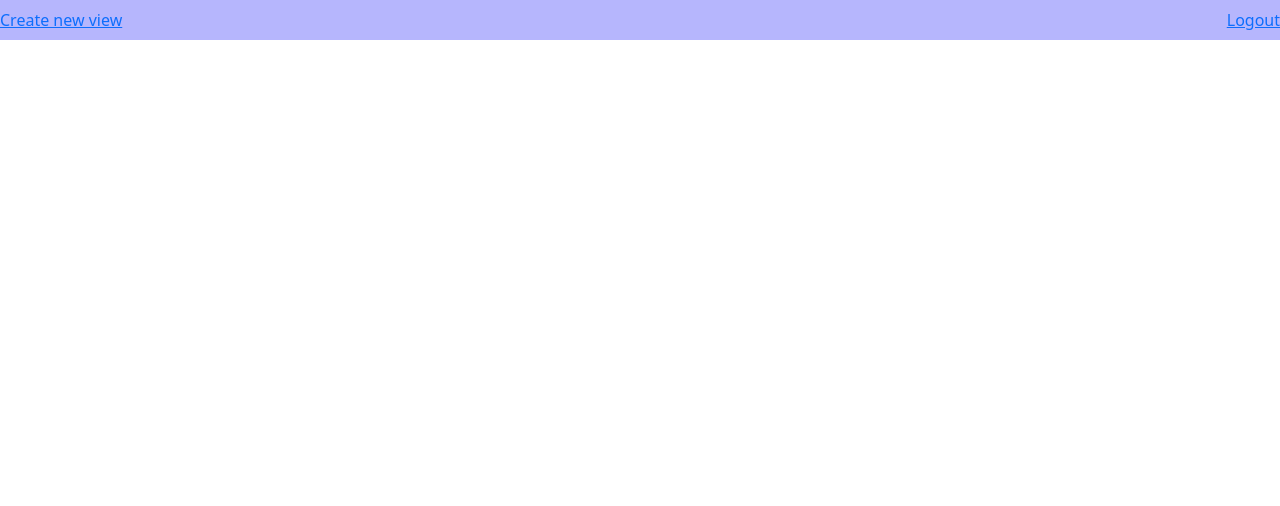
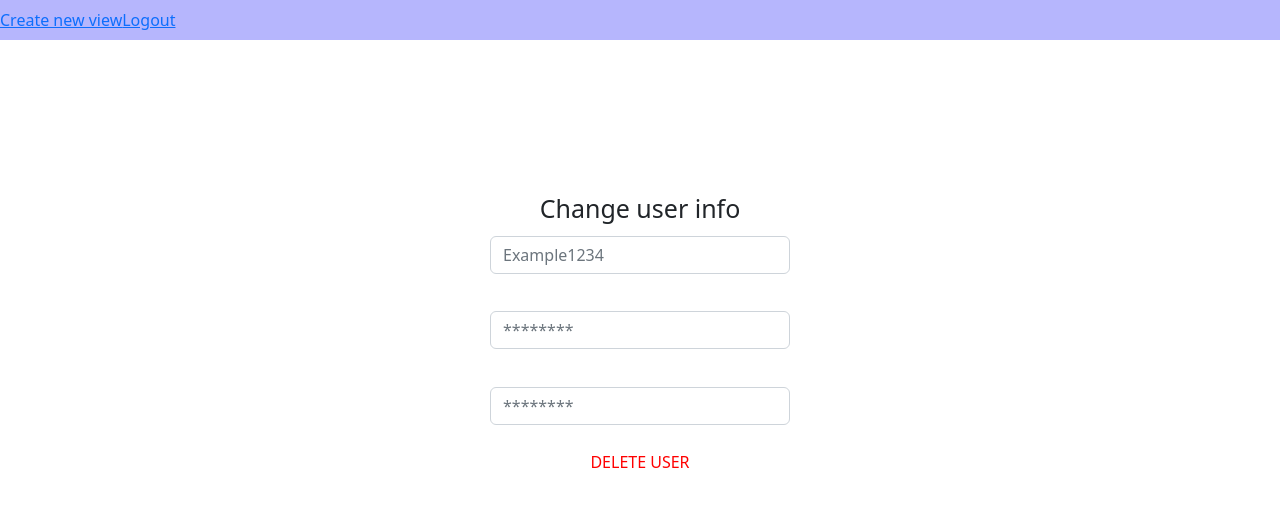
Before and after one commit to Web-ohjelmoinnin-sovellusprojekti-R24/Ilmastonmuutos, a React (Create React App) app in the folder webproject_react/: page /settings in a window 1280 px wide. Shown: the top 506 px of the page. Built offline with nearby package versions, Linux system fonts and the light colour scheme.

Commit message:
pari sivua

```diff
--- a/webproject_react/src/App.css
+++ b/webproject_react/src/App.css
@@ -21,8 +21,6 @@ Form{
     margin-top: 25px;
     margin-left: 930px;
 }
-
-
 .loginpagetext{
     padding-top: 15px;
     text-align: center;
@@ -30,6 +28,13 @@ Form{
 
 .deleteusertext{
     color: red;
-    padding-top: 15px;
+    padding-top: 25px;
     text-align: center;
 }
+.createusertext{
+    padding-top: 100px;
+}
+.createbtn{
+    margin-left: 900px;
+    margin-top: 25px;
+}
--- a/webproject_react/src/App.js
+++ b/webproject_react/src/App.js
@@ -8,15 +8,21 @@ import V9_try from './components/v9_try';
 import V1_V2 from './components/V1_V2';
 import V3 from './components/V3';
 import Button from 'react-bootstrap/Button';
-import EditUser from './components/EditUser';
+import CreateUser from './components/CreateUser';
+import Settings from './components/Settings';
+import {Nav, navbar} from 'react-bootstrap';
 
 function App() {
 
   return (
     <div>
       <div className='navbar'>
+        <Nav>
         <Link to="/views"><div>Create new view</div></Link>
         <Link to="/"><div>Logout</div></Link>
+        </Nav>
+
+
 
       </div>
         <Routes>
@@ -26,7 +32,8 @@ function App() {
         <Route path="/v3" element={<V3/>}/>
         <Route path="/v5" element={<V5/>}/>
         <Route path="/v9" element={<V9_try/>}/>
-        <Route path="/edituser" element={<EditUser/>}/>
+        <Route path="/createuser" element={<CreateUser/>}/>
+        <Route path="/settings" element={<Settings/>}/>
         </Routes>
     </div>
   );
--- a/webproject_react/src/components/EditUser.js
+++ b/webproject_react/src/components/CreateUser.js
@@ -2,12 +2,12 @@ import React from "react";
 import {Button, Form, Col, Row, Container} from 'react-bootstrap';
 
 
-export default function EditUser() {
+export default function CreateUser() {
 return (
     <div>
        <Form>
            <Form.Group>
-            <Form.Label>Change user info</Form.Label>
+            <Form.Label className="createusertext">Create user</Form.Label>
             <Form.Control type="username" placeholder="Example1234"/>
             </Form.Group>
             <Form.Group>
@@ -21,7 +21,7 @@ return (
         </Form>
 
         <div>
-            <p className="deleteusertext">DELETE USER</p>
+            <Button className="createbtn">Create account</Button>
         </div>
     </div>
 )
--- /dev/null
+++ b/webproject_react/src/components/Settings.js
@@ -0,0 +1,28 @@
+import React from "react";
+import {Button, Form, Col, Row, Container} from 'react-bootstrap';
+
+
+export default function Settings() {
+return (
+    <div>
+       <Form>
+           <Form.Group>
+            <Form.Label className="createusertext">Change user info</Form.Label>
+            <Form.Control type="username" placeholder="Example1234"/>
+            </Form.Group>
+            <Form.Group>
+            <Form.Label></Form.Label>
+            <Form.Control type="password" placeholder="********"/>
+            </Form.Group>
+            <Form.Group>
+            <Form.Label></Form.Label>
+            <Form.Control type="new password" placeholder="********"/>
+            </Form.Group>
+        </Form>
+
+        <div>
+            <p className="deleteusertext">DELETE USER</p>
+        </div>
+    </div>
+)
+}
```
